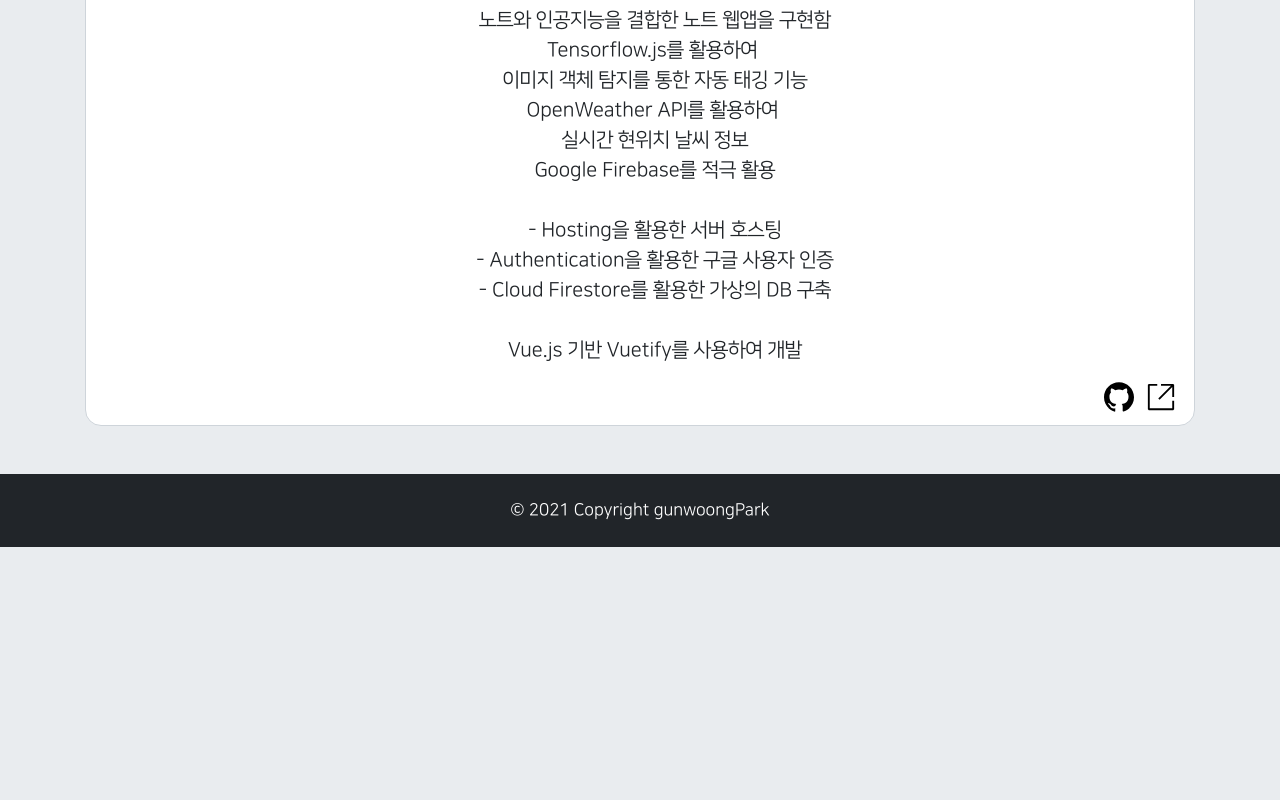
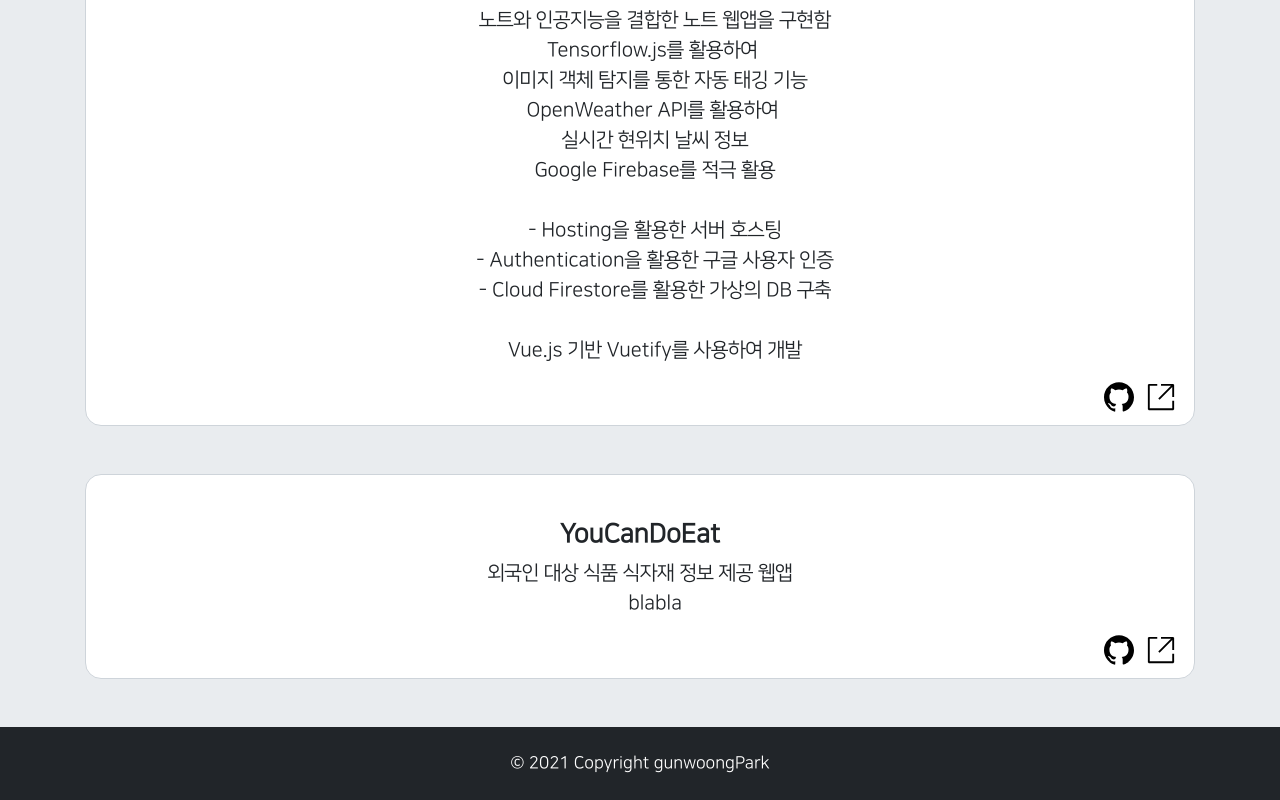
Before and after one commit to gunwoongPark/portfolio, a React (Create React App) app: page / in a window 1280 px wide. Shown: the part 4419-5219 px from the top of the page. Before the commit the page ends 4966 px from the top, so only its background shows below. Built offline with nearby package versions, Linux system fonts and the light colour scheme.

Commit message:
창설 프로젝트 추가작업1

```diff
--- a/src/components/Body/Project/ProjectContainer.js
+++ b/src/components/Body/Project/ProjectContainer.js
@@ -65,6 +65,16 @@ function ProjectContainer() {
       url: "https://vueticky-note-b08f1.web.app/",
       git: "https://github.com/gunwoongPark/Vueticky-Note",
     },
+
+    {
+      id: 3,
+      name: "YouCanDoEat",
+      info: `외국인 대상 식품 식자재 정보 제공 웹앱
+      blabla`,
+      image: [],
+      url: "https://watsin-3b4e3.web.app/",
+      git: "https://github.com/HwangYoonSeong/You_can_do_EAT",
+    },
   ];
 
   let [mode, setMode] = useState("");
```
